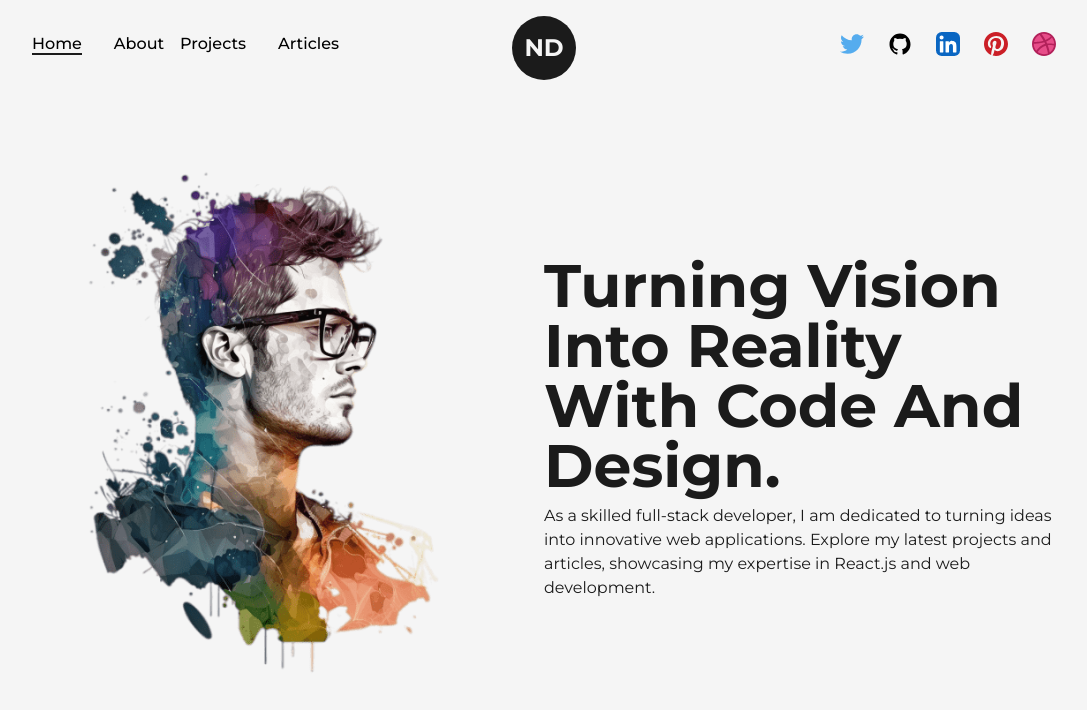
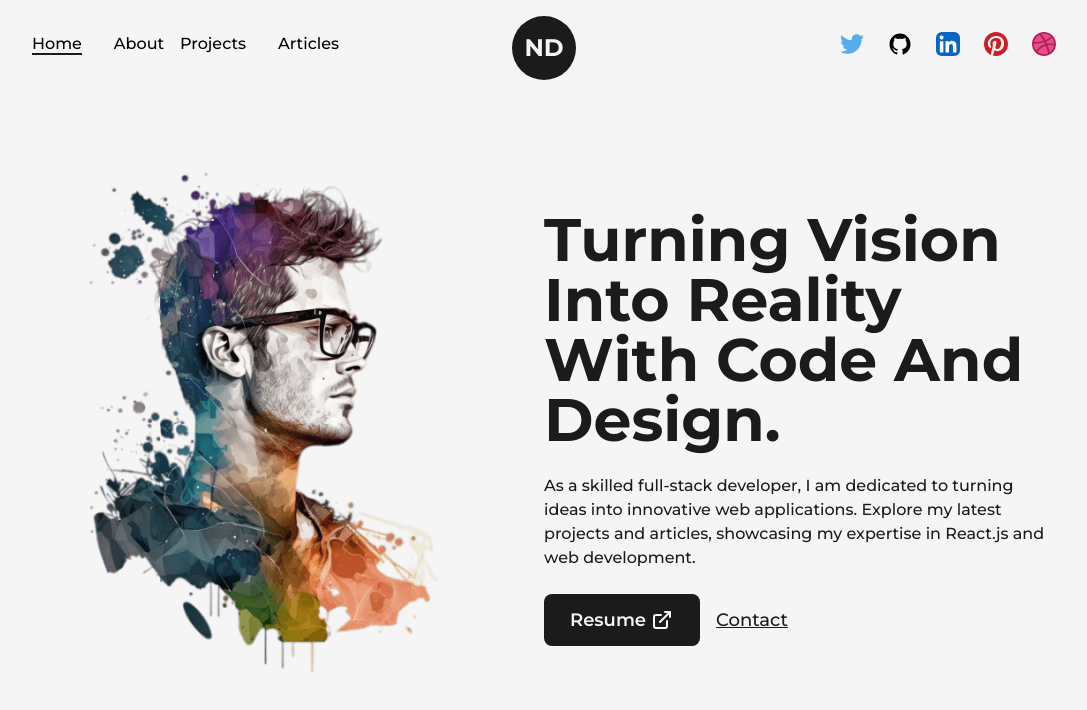
Before and after one commit to Metaverse-Nabeel/portfolio_next_JS, a Next.js app: page / in a window 1280 px wide. Shown: the top 710 px of the page, without its empty margins (96-1183 px from the left). Built offline with nearby package versions, Linux system fonts and the light colour scheme.

Commit message:
Home section completed with animation

```diff
--- a/src/pages/index.js
+++ b/src/pages/index.js
@@ -3,6 +3,8 @@
 import Image from "next/image";
 import profilePic from "../../public/images/profile/developer-pic-1.png";
 import AnimatedText from "@/components/AnimatedText";
+import Link from "next/link";
+import { LinkArrow } from "@/components/Icons";
 
 const Home = () => {
   return (
@@ -23,12 +25,16 @@
             </div>
             <div className="w-1/2 flex flex-col items-center self-center">
               <AnimatedText text="Turning Vision Into Reality With Code And Design." className="!text-6xl !text-left"/>
-              <p>
+              <p className="my-4 text-base font-medium">
                 As a skilled full-stack developer, I am dedicated to turning
                 ideas into innovative web applications. Explore my latest
                 projects and articles, showcasing my expertise in React.js and
                 web development.
               </p>
+              <div className="flex items-center self-start mt-2 ">
+                <Link href="/Nabeel_Ahmed_Resume.pdf" target={"_blank"}className="flex items-center bg-dark text-light p-2.5 px-6 rounded-lg text-lg font-semibold hover:bg-light hover:text-dark border-2 border-solid border-transparent hover:border-dark" download={true}>Resume <LinkArrow className={"w-6 ml-1"} /></Link>
+                <Link href="mailto:nabeelahmed3129@gmail.com" target={"_blank"} className="ml-4 text-lg font-medium capitalize text-dark underline">Contact</Link>
+              </div>
             </div>
           </div>
         </Layout>
```
